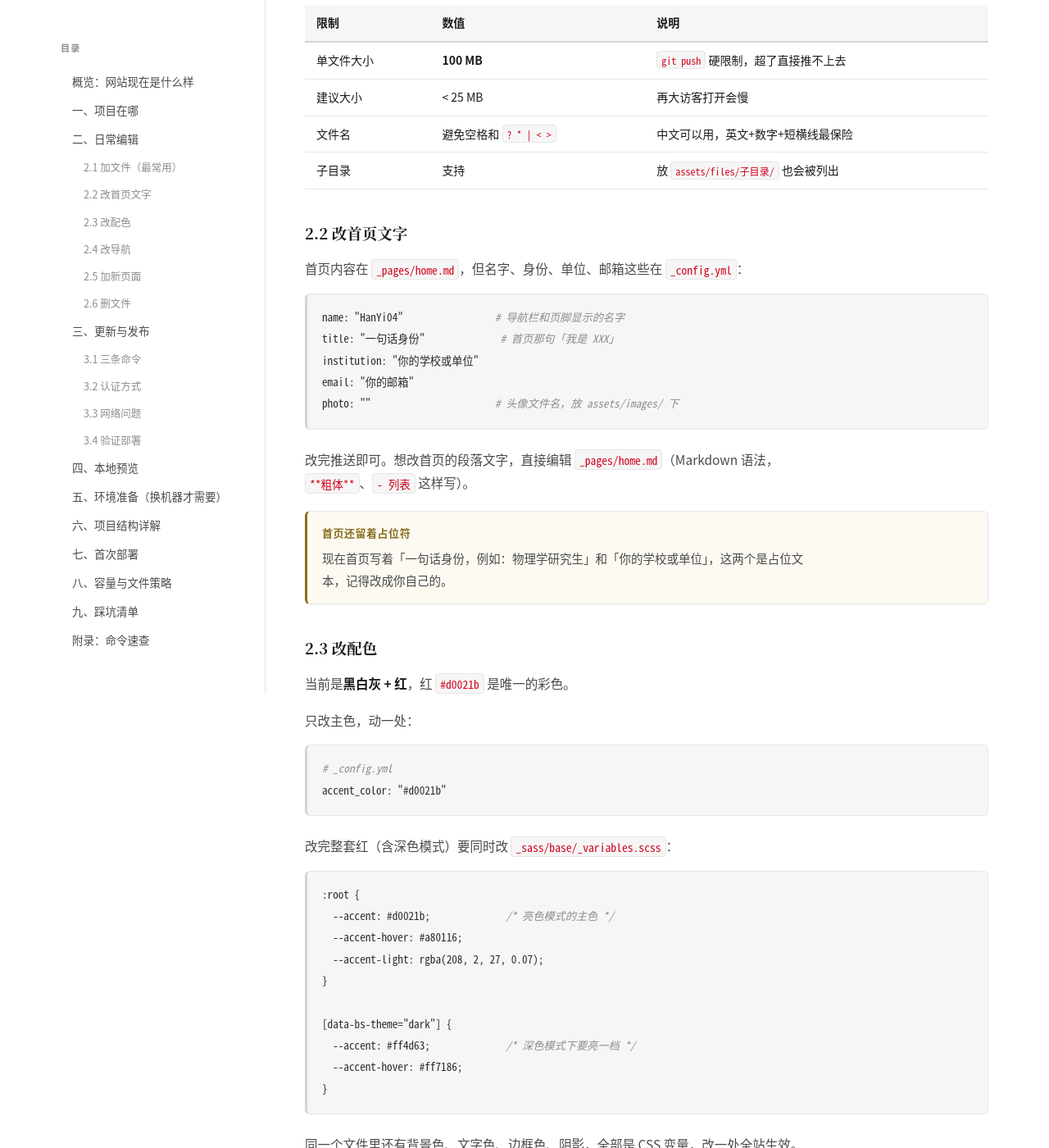
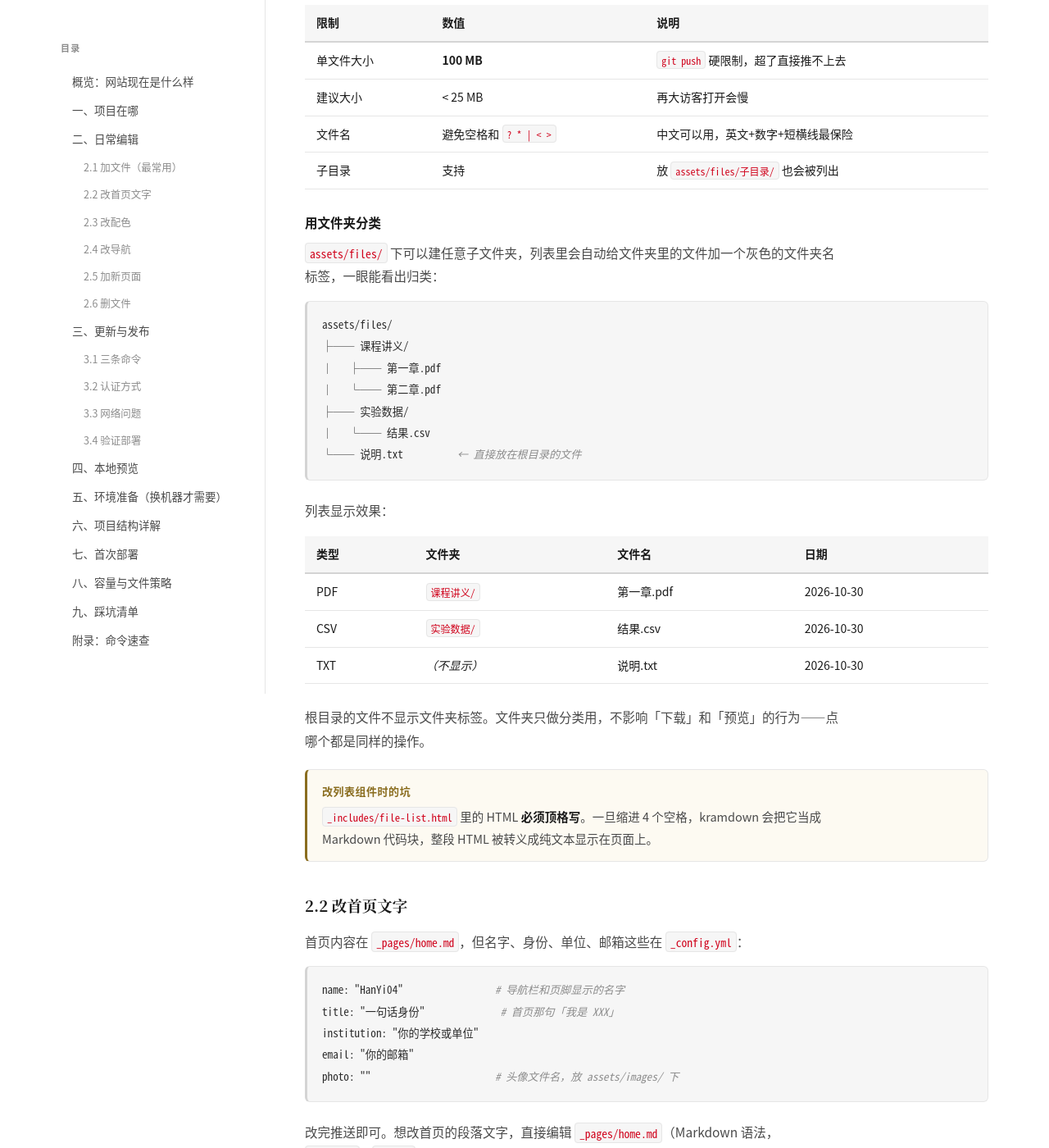
Before and after one commit to HanYi04/HanYi04.github.io, a Jekyll site: the page 网站创建完整流程.html, which Jekyll copies as it is, in a window 1280 px wide and 1400 px high, scrolled down 3309 px. Shown: the whole window at 82% size. Built offline with Jekyll 4.4.1, drawn with Linux system fonts in a browser that asks for light colours.

Commit message:
加讲义

```diff
--- a/_config.yml
+++ b/_config.yml
@@ -4,8 +4,8 @@
 # ============================================================
 
 # ---------- 1. 你是谁 ----------
-name: "HanYi04"
-title: "一句话身份，例如：物理学研究生"
+name: "韩毅"
+title: "欢迎来到我的文件分享小站"
 institution: "你的学校或单位"
 email: "HanYi04@users.noreply.github.com"
 
--- a/网站创建完整流程.html
+++ b/网站创建完整流程.html
@@ -367,6 +367,38 @@ git push</code></pre>
 <tr><td>子目录</td><td>支持</td><td>放 <code>assets/files/子目录/</code> 也会被列出</td></tr>
 </tbody>
 </table>
+</div>
+
+<h4>用文件夹分类</h4>
+
+<p><code>assets/files/</code> 下可以建任意子文件夹，列表里会自动给文件夹里的文件加一个灰色的文件夹名标签，一眼能看出归类：</p>
+
+<pre><code>assets/files/
+├── 课程讲义/
+│   ├── 第一章.pdf
+│   └── 第二章.pdf
+├── 实验数据/
+│   └── 结果.csv
+└── 说明.txt          <span class="c">← 直接放在根目录的文件</span></code></pre>
+
+<p>列表显示效果：</p>
+
+<div class="table-wrap">
+<table>
+<thead><tr><th>类型</th><th>文件夹</th><th>文件名</th><th>日期</th></tr></thead>
+<tbody>
+<tr><td>PDF</td><td><code>课程讲义/</code></td><td>第一章.pdf</td><td>2026-10-30</td></tr>
+<tr><td>CSV</td><td><code>实验数据/</code></td><td>结果.csv</td><td>2026-10-30</td></tr>
+<tr><td>TXT</td><td><em>（不显示）</em></td><td>说明.txt</td><td>2026-10-30</td></tr>
+</tbody>
+</table>
+</div>
+
+<p>根目录的文件不显示文件夹标签。文件夹只做分类用，不影响「下载」和「预览」的行为——点哪个都是同样的操作。</p>
+
+<div class="box note">
+<div class="box-title">改列表组件时的坑</div>
+<p><code>_includes/file-list.html</code> 里的 HTML <strong>必须顶格写</strong>。一旦缩进 4 个空格，kramdown 会把它当成 Markdown 代码块，整段 HTML 被转义成纯文本显示在页面上。</p>
 </div>
 
 <h3 id="edit-text">2.2 改首页文字</h3>
```
